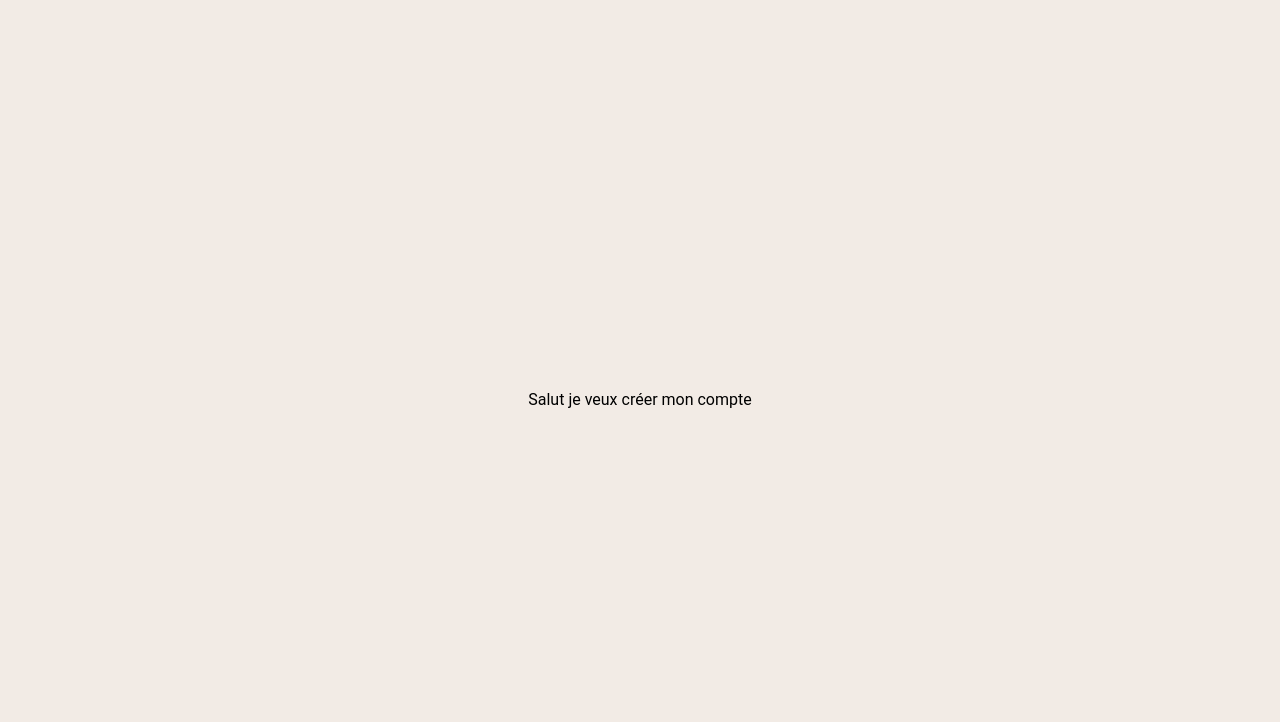
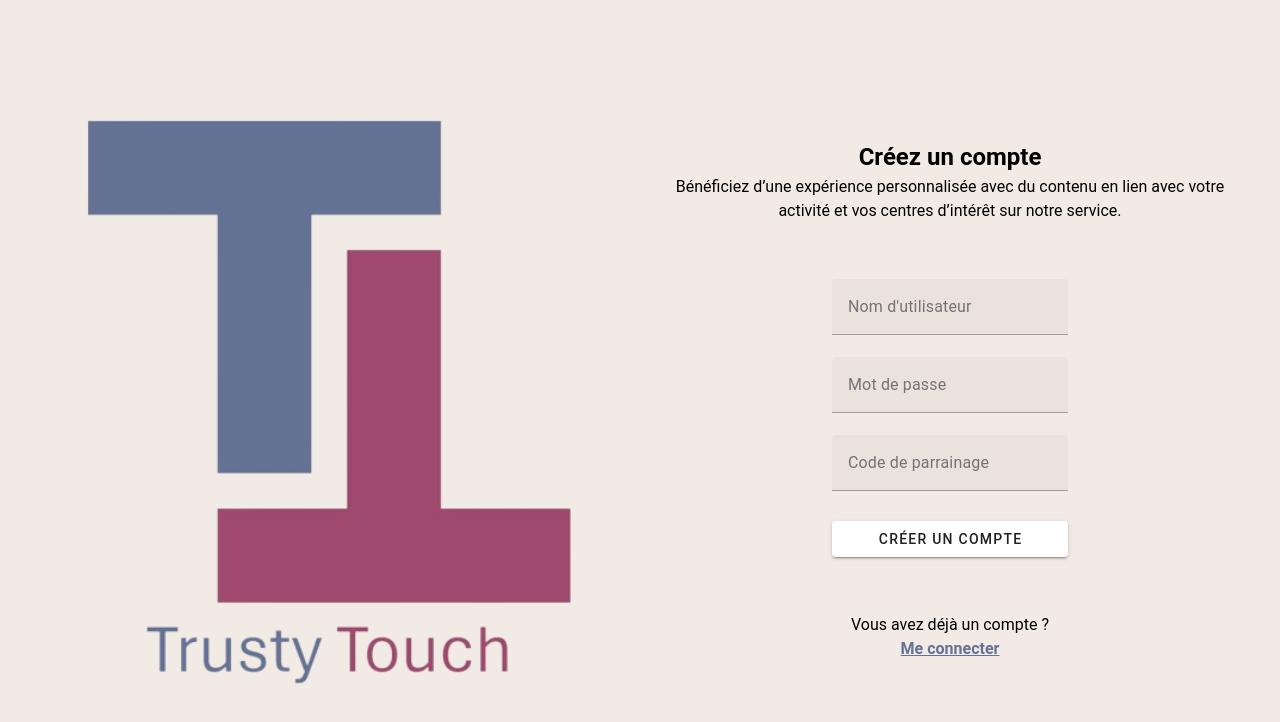
Before and after one commit to TrustyTouch/TrustyTouch-front, a Vue app: page /HomeNC in a window 1280 px wide. Shown: the top 722 px of the page. Built offline with nearby package versions, Linux system fonts and the light colour scheme.

Commit message:
Home page user creation

```diff
--- a/src/pages/HomeNC.vue
+++ b/src/pages/HomeNC.vue
@@ -1,3 +1,85 @@
+<script setup lang="ts">
+import { ref } from "vue";
+import {
+  useRouter
+}
+from "vue-router"
+const router = useRouter();
+function enregistrer(){
+  router.push({name:"home"})
+}
+function connexion(){
+  router.push({name:"category"})
+}
+
+const firstName = ref("")
+const password = ref("")
+const parrainage = ref("")
+let rules = [
+  (value: string) => {
+    if (value) return true;
+    return 'Vous devez rentrer une valeur.';
+  },
+];
+</script>
+
 <template>
-    Salut je veux créer mon compte
-</template>
+    <v-row>
+    <v-col cols="12" md="6">
+        <v-img width="1000" src="/assets/TrustyTouch.png"></v-img>
+      </v-col>
+      <v-col class="d-flex flex-column justify-center" cols="12" md="6">
+        <h2>Créez un compte</h2>
+          <p>Bénéficiez d’une expérience personnalisée avec du contenu en lien avec votre activité et vos centres d’intérêt sur notre service.</p>
+          <br>
+          <v-sheet class="mx-auto" width="300">
+            <v-form @submit.prevent>
+              <v-text-field
+                v-model="firstName"
+                :rules="rules"
+                label="Nom d'utilisateur"
+              ></v-text-field>
+              <v-text-field
+                type="password"
+                v-model="password"
+                :rules="rules"
+                label="Mot de passe"
+              ></v-text-field>
+              <v-text-field
+                v-model="parrainage"
+                :rules="rules"
+                label="Code de parrainage"
+              ></v-text-field>
+              <v-btn class="mt-2" type="submit" block @click="connexion()">Créer un compte</v-btn>
+            </v-form>
+          </v-sheet>
+          <br>
+          <p>Vous avez déjà un compte ?</p>
+          <p class="link" @click="enregistrer()">Me connecter</p>
+      </v-col>
+    </v-row>
+  </template>
+
+  <style scoped>
+    .link{
+      color: #647295;
+      font-weight: bold;
+      text-decoration: underline;
+    }
+    .link:hover{
+      cursor: pointer;
+    }
+    .center {
+      display: flex;
+      justify-content: center;
+      align-items: center;
+    }
+    .v-sheet{
+      background: none;
+      color: #2b262d;
+      opacity: 5;
+      margin: 0 auto;
+      padding: 2rem;
+      text-align: center;
+    }
+  </style>
```
